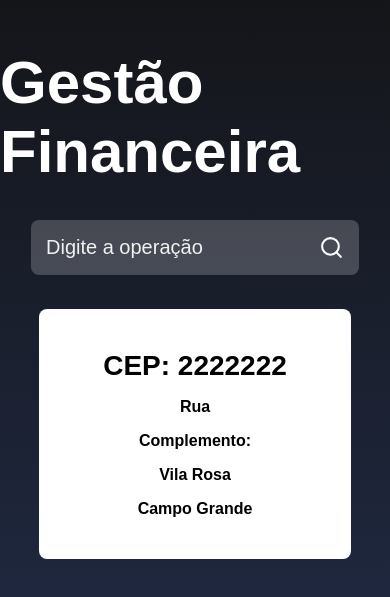
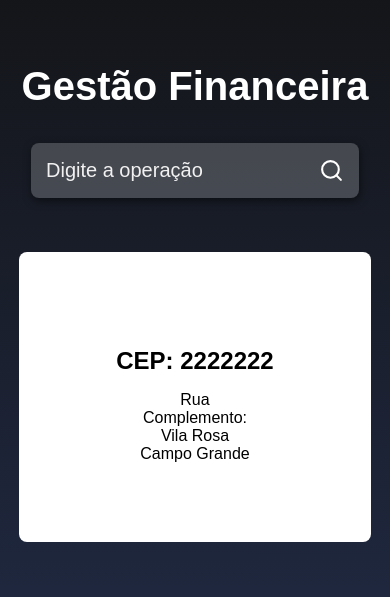
Before and after one commit to KauaCasimiro/layout, a React (Create React App) app: page / in a window 390 px wide. Shown: the part 119-716 px from the top of the page. Built offline with nearby package versions, Linux system fonts and the light colour scheme.

Commit message:
Stylization and animations

```diff
--- a/src/style.css
+++ b/src/style.css
@@ -5,16 +5,21 @@
     align-items: center;
     flex-direction: column;
     background: linear-gradient(#121212, #212B46);
+    color: white; /* Alterado para preto */
 }
 
 .title {
-    font-size: 85px;
-    color: white;
+    font-size: 60px;
     animation: fliptitle 2s;
 }
 
+.list {
+    margin-top: 15px;
+    font-size: 18pt;
+}
+
 @keyframes fliptitle {
-    from{
+    from {
         transform: rotateX(90deg);
     }
     to {
@@ -28,7 +33,7 @@
     margin: 34px 0;
     display: flex;
     border-radius: 8px;
-    box-shadow: 1px 3px, 8px rgba(0, 0, 0, 0.5);
+    box-shadow: 1px 3px 8px rgba(0, 0, 0, 0.5);
 }
 
 .containerInput input {
@@ -38,7 +43,6 @@
     color: #FFF;
     outline: none;
     margin-right: 8px;
-
 }
 
 .containerInput input::placeholder {
@@ -55,7 +59,7 @@
     transition: transform 0.5s;
 }
 
-.buttonSearch:hover{
+.buttonSearch:hover {
     transform: scale(1.2);
 }
 
@@ -65,31 +69,35 @@
     align-items: center;
     flex-direction: column;
     background-color: #FFF;
-    width: 500px;
+    max-width: 90%; /* Defina a largura máxima desejada */
     border-radius: 8px;
+    padding: 20px;
+    margin-top: 20px;
+    color: #000000;
+    overflow-y: auto; /* Adicione rolagem vertical se necessário */
 }
 
 .main h2 {
     margin: 16px 0;
     font-size: 39px;
+    color: #000000;
 }
 
-.main span {
-    margin-bottom: 16px;
-    font-weight: bold;
-
+.dataDisplay {
+    max-width: 400px; /* Defina a largura máxima desejada */
+    overflow-x: auto; /* Adicione rolagem horizontal se necessário */
 }
 
-@media (max-width: 620px){
-    .title{
-        font-size: 60px;
+@media (max-width: 620px) {
+    .title {
+        font-size: 40px;
     }
 
     .main h2 {
-        font-size: 28px;
+        font-size: 24px;
     }
 
-    .main{
+    .main {
         width: 80%;
         min-height: 250px;
     }
```
